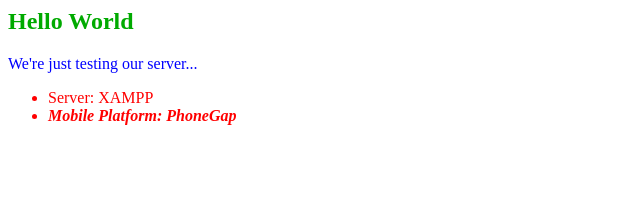
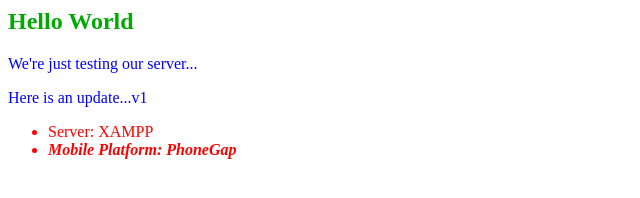
Before and after one commit to jasonferguson/facultyacademy2014-helloworld, a plain HTML site: page index.html in a window 1280 px wide. Shown: the whole page, without its empty margins (0-640 px from the left). Drawn offline with Linux system fonts and the light colour scheme.

Commit message:
Revised to include additional line

```diff
--- a/index.html
+++ b/index.html
@@ -23,6 +23,7 @@
 		<body>
 			<h2>Hello World</h2>
 			<p>We're just testing our server...</p>
+			<p>Here is an update...v1</p>
 			<ul>
 				<li>Server: XAMPP</li>
 				<li class="special">Mobile Platform: PhoneGap</li>
```
